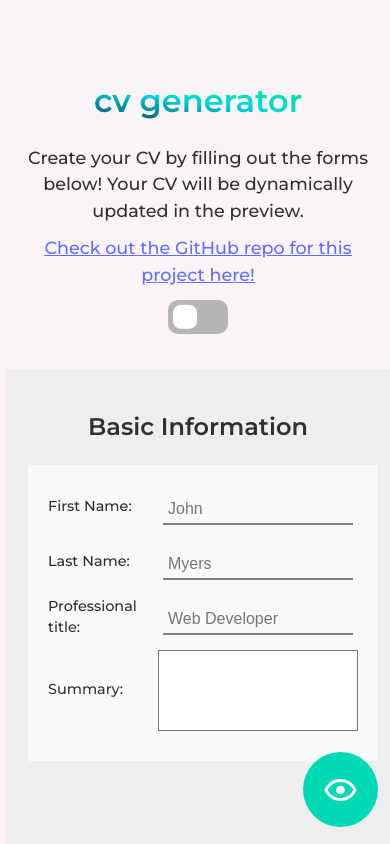
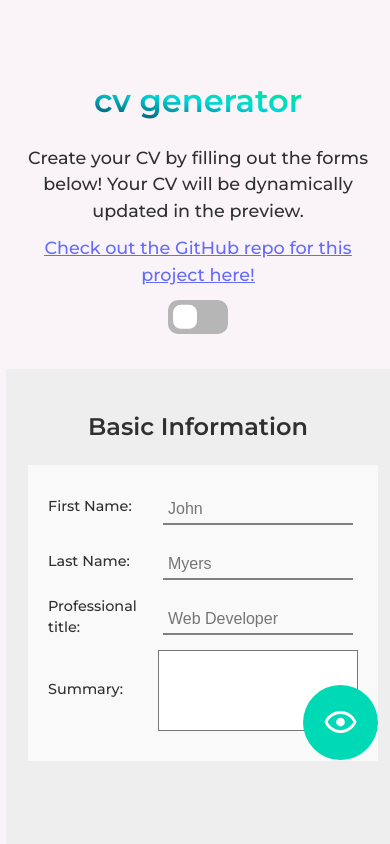
Before and after one commit to topciovrafael/cv-generator, a React (Vite) app: page / in a window 390 px wide. Built offline with nearby package versions, Linux system fonts and the light colour scheme.

Commit message:
Another try

```diff
--- a/src/index.css
+++ b/src/index.css
@@ -774,7 +774,7 @@ html {
   #download,#see{
     width: 75px;
     height: 75px;
-    bottom: 2%;
+    bottom: 10%;
   }
   #download{
     display: none;
```
